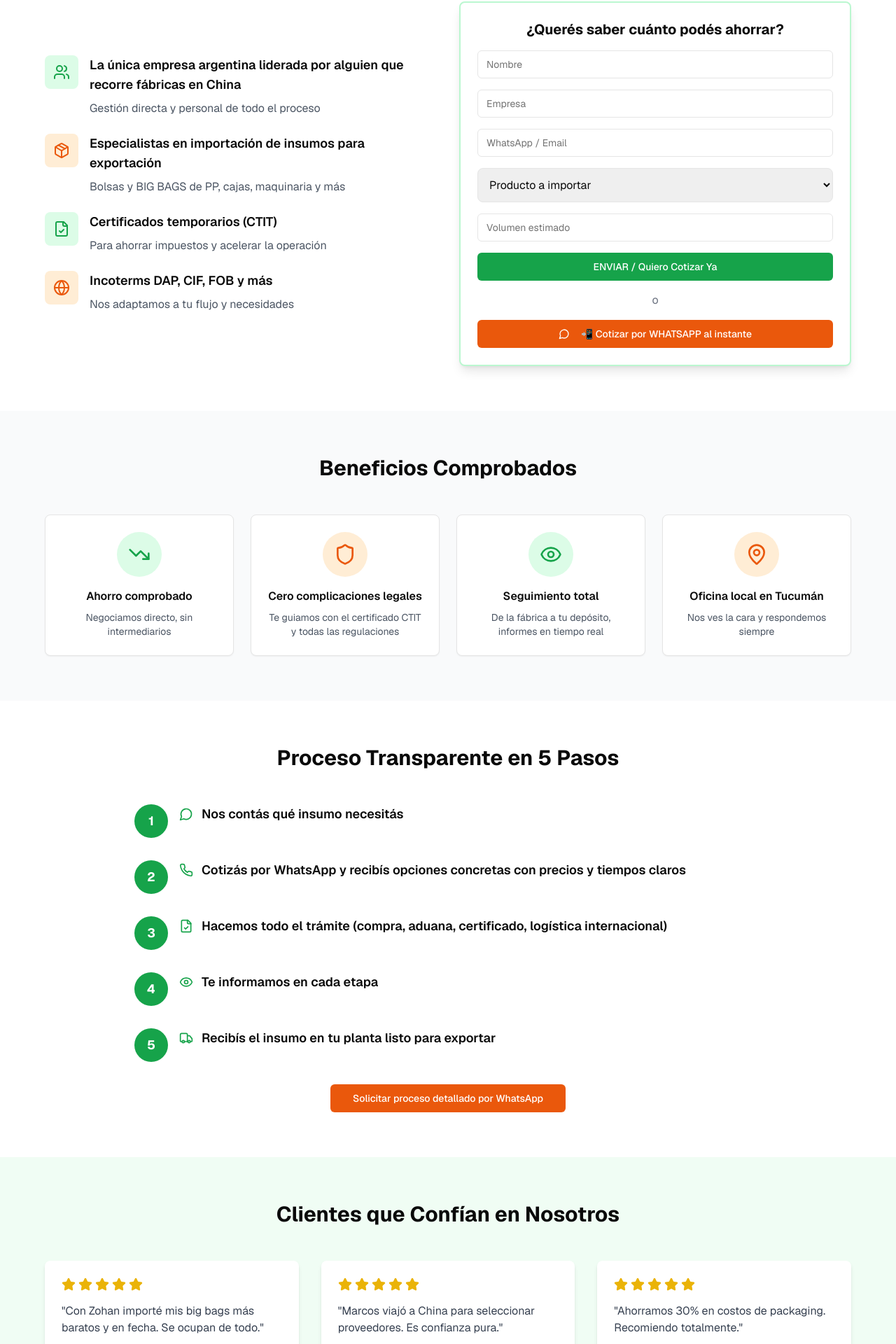
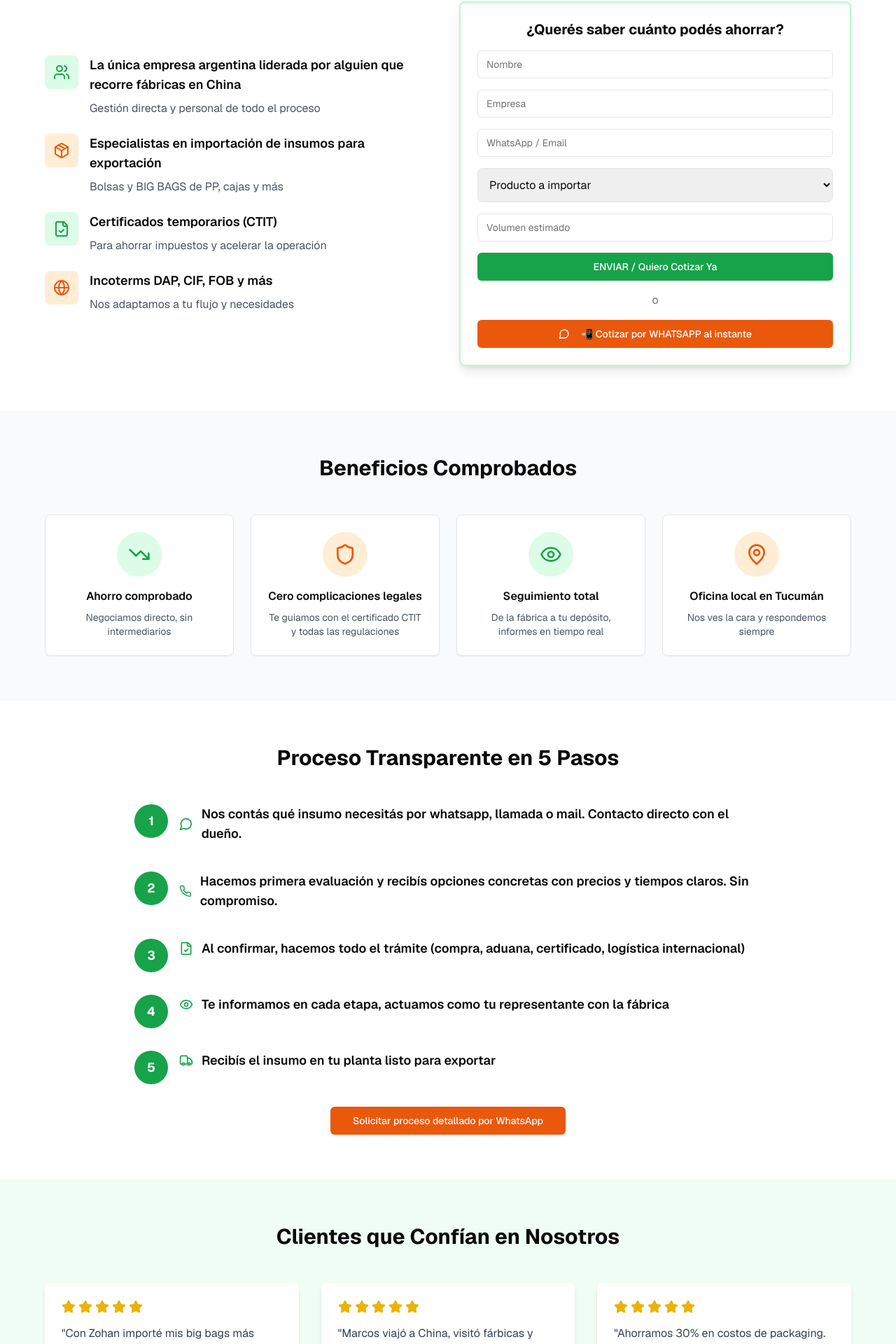
Before and after one commit to ruizmarcos770/zohan-website, a Next.js app: page / in a window 1280 px wide. Shown: the part 878-2798 px from the top of the page at 70% size. Built offline with nearby package versions, Linux system fonts and the light colour scheme.

Commit message:
Update page.tsx ultima version

```diff
--- a/app/page.tsx
+++ b/app/page.tsx
@@ -134,7 +134,7 @@ export default function ZohanLanding() {
             </h1>
 
             <p className="text-xl md:text-2xl text-white mb-8 max-w-3xl mx-auto drop-shadow">
-              Soluciones integrales para exportadores argentinos que quieren ahorrar y operar sin estrés.
+              Soluciones integrales para exportadores argentinos que buscan reducir costos y operar sin estrés.
               <strong className="text-orange-300"> COTIZÁ AHORA</strong> y descubrí cuánto podés ganar en tu próxima
               exportación.
             </p>
@@ -222,7 +222,7 @@ export default function ZohanLanding() {
                     <h3 className="font-semibold text-lg mb-2">
                       Especialistas en importación de insumos para exportación
                     </h3>
-                    <p className="text-gray-600">Bolsas y BIG BAGS de PP, cajas, maquinaria y más</p>
+                    <p className="text-gray-600">Bolsas y BIG BAGS de PP, cajas y más</p>
                   </div>
                 </div>
 
@@ -358,18 +358,18 @@ export default function ZohanLanding() {
 
             <div className="space-y-8">
               {[
-                { step: 1, title: "Nos contás qué insumo necesitás", icon: MessageCircle },
+                { step: 1, title: "Nos contás qué insumo necesitás por whatsapp, llamada o mail. Contacto directo con el dueño.", icon: MessageCircle },
                 {
                   step: 2,
-                  title: "Cotizás por WhatsApp y recibís opciones concretas con precios y tiempos claros",
+                  title: "Hacemos primera evaluación y recibís opciones concretas con precios y tiempos claros. Sin compromiso.",
                   icon: Phone,
                 },
                 {
                   step: 3,
-                  title: "Hacemos todo el trámite (compra, aduana, certificado, logística internacional)",
+                  title: "Al confirmar, hacemos todo el trámite (compra, aduana, certificado, logística internacional)",
                   icon: FileCheck,
                 },
-                { step: 4, title: "Te informamos en cada etapa", icon: Eye },
+                { step: 4, title: "Te informamos en cada etapa, actuamos como tu representante con la fábrica", icon: Eye },
                 { step: 5, title: "Recibís el insumo en tu planta listo para exportar", icon: Truck },
               ].map(({ step, title, icon: Icon }) => (
                 <div key={step} className="flex items-start gap-4">
@@ -421,7 +421,7 @@ export default function ZohanLanding() {
                   ))}
                 </div>
                 <p className="text-gray-700 mb-4">
-                  "Marcos viajó a China para seleccionar proveedores. Es confianza pura."
+                  "Marcos viajó a China, visitó fárbicas y confiamos en él para seleccionar proveedores de calidad"
                 </p>
                 <div className="font-semibold">— Lucía T., Emprendedora Agro</div>
               </div>
@@ -462,13 +462,13 @@ export default function ZohanLanding() {
               <AccordionItem value="item-1" className="border rounded-lg px-6">
                 <AccordionTrigger className="text-left">¿Solo bolsas y cajas?</AccordionTrigger>
                 <AccordionContent>
-                  No, importamos cualquier insumo para exportación que pueda aplicar a régimen temporario.
+                  No, importamos cualquier insumo para exportación que pueda aplicar a régimen temporario. También hacemos la gestión de importación de otros productos como maquinaria de construcción, equipos de limpieza, etcétera.
                 </AccordionContent>
               </AccordionItem>
 
               <AccordionItem value="item-2" className="border rounded-lg px-6">
                 <AccordionTrigger className="text-left">¿Desde qué volumen puedo operar?</AccordionTrigger>
-                <AccordionContent>Desde USD 2.000 en adelante.</AccordionContent>
+                <AccordionContent>Desde USD 10.000 en adelante.</AccordionContent>
               </AccordionItem>
 
               <AccordionItem value="item-3" className="border rounded-lg px-6">
@@ -489,7 +489,7 @@ export default function ZohanLanding() {
       <section className="py-16 bg-gradient-to-r from-orange-600 to-red-600 text-white">
         <div className="container mx-auto px-4 text-center">
           <div className="max-w-4xl mx-auto">
-            <h2 className="text-3xl md:text-4xl font-bold mb-4">¡Atención exportadores 2024/2025!</h2>
+            <h2 className="text-3xl md:text-4xl font-bold mb-4">¡Atención exportadores 2025/2026!</h2>
             <p className="text-xl mb-8 opacity-90">
               Los cupos para gestión personalizada están limitados por logística al mes. Si querés ahorrar y estar listo
               para la próxima temporada, solicitá tu cotización ahora.
```
